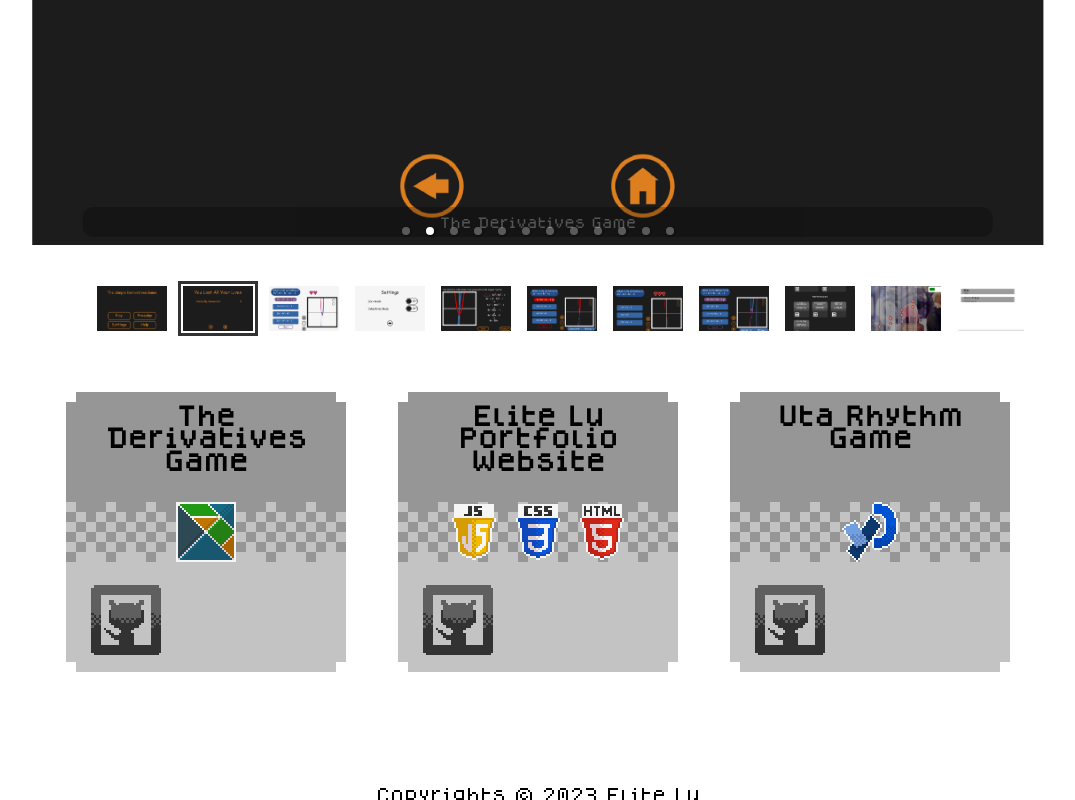
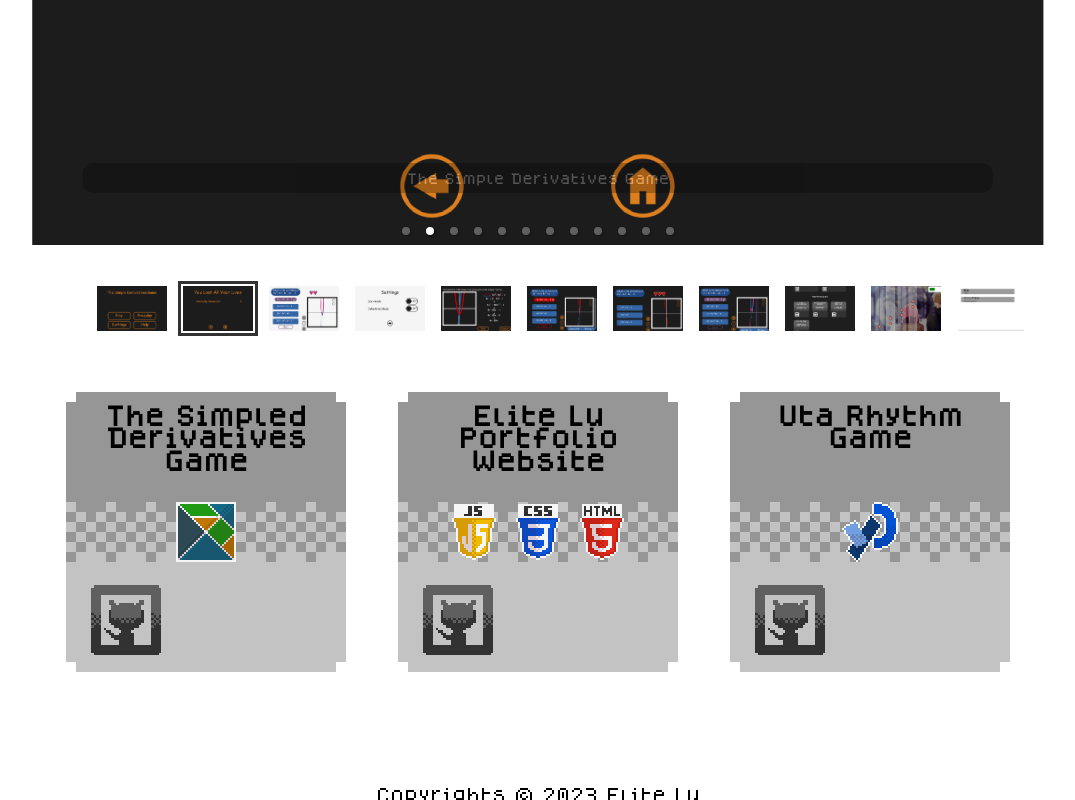
Before and after one commit to honkita/WebsitePortfolio, a Next.js app: page / in a window 1280 px wide. Shown: the part 1493-2293 px from the top of the page, without its empty margins (102-1177 px from the left). Built offline with nearby package versions, Linux system fonts and the light colour scheme.

Commit message:
Text changes

```diff
--- a/pages/index.jsx
+++ b/pages/index.jsx
@@ -66,35 +66,35 @@ export default function Home() {
             >
               <div>
                 <img src="./images/ImageCarousel/ICDerivatives0.png" alt="" />
-                <p className="legend">The Derivatives Game</p>
+                <p className="legend">The Simple Derivatives Game</p>
               </div>
               <div>
                 <img src="./images/ImageCarousel/ICDerivatives1.png" alt="" />
-                <p className="legend">The Derivatives Game</p>
+                <p className="legend">The Simple Derivatives Game</p>
               </div>
               <div>
                 <img src="./images/ImageCarousel/ICDerivatives2.png" alt="" />
-                <p className="legend">The Derivatives Game</p>
+                <p className="legend">The Simple Derivatives Game</p>
               </div>
               <div>
                 <img src="./images/ImageCarousel/ICDerivatives3.png" alt="" />
-                <p className="legend">The Derivatives Game</p>
+                <p className="legend">The Simple Derivatives Game</p>
               </div>
               <div>
                 <img src="./images/ImageCarousel/ICDerivatives4.png" alt="" />
-                <p className="legend">The Derivatives Game</p>
+                <p className="legend">The Simple Derivatives Game</p>
               </div>
               <div>
                 <img src="./images/ImageCarousel/ICDerivatives5.png" alt="" />
-                <p className="legend">The Derivatives Game</p>
+                <p className="legend">The Simple Derivatives Game</p>
               </div>
               <div>
                 <img src="./images/ImageCarousel/ICDerivatives6.png" alt="" />
-                <p>The Derivatives Game</p>
+                <p className="legend">The Simple Derivatives Game</p>
               </div>
               <div>
                 <img src="./images/ImageCarousel/ICDerivatives7.png" alt="" />
-                <p className="legend">The Derivatives Game</p>
+                <p className="legend">The Simple Derivatives Game</p>
               </div>
               <div>
                 <img src="./images/ImageCarousel/ICWebsite.png" alt="" />
@@ -102,21 +102,21 @@ export default function Home() {
               </div>
               <div>
                 <img src="./images/ImageCarousel/ICUta0.png" alt="" />
-                <p className="legend">Uta</p>
+                <p className="legend">Uta Rhythm Game</p>
               </div>
               <div>
                 <img src="./images/ImageCarousel/ICUta1.png" alt="" />
-                <p className="legend">Uta</p>
+                <p className="legend">Uta Rhythm Game</p>
               </div>
               <div>
                 <img src="./images/ImageCarousel/ICUta2.png" alt="" />
-                <p className="legend">Uta</p>
+                <p className="legend">Uta Rhythm Game</p>
               </div>
             </Carousel>
           </div>
           <div className={styles.jobGrid}>
             <Projects
-              name="The Derivatives Game"
+              name="The Simpled Derivatives Game"
               url="https://github.com/honkita/Math-App"
               languages={[{ name: "Elm" }]}
             />
```
Also changed, not shown: 1 other file (tests, documents, lock files or other folders).
